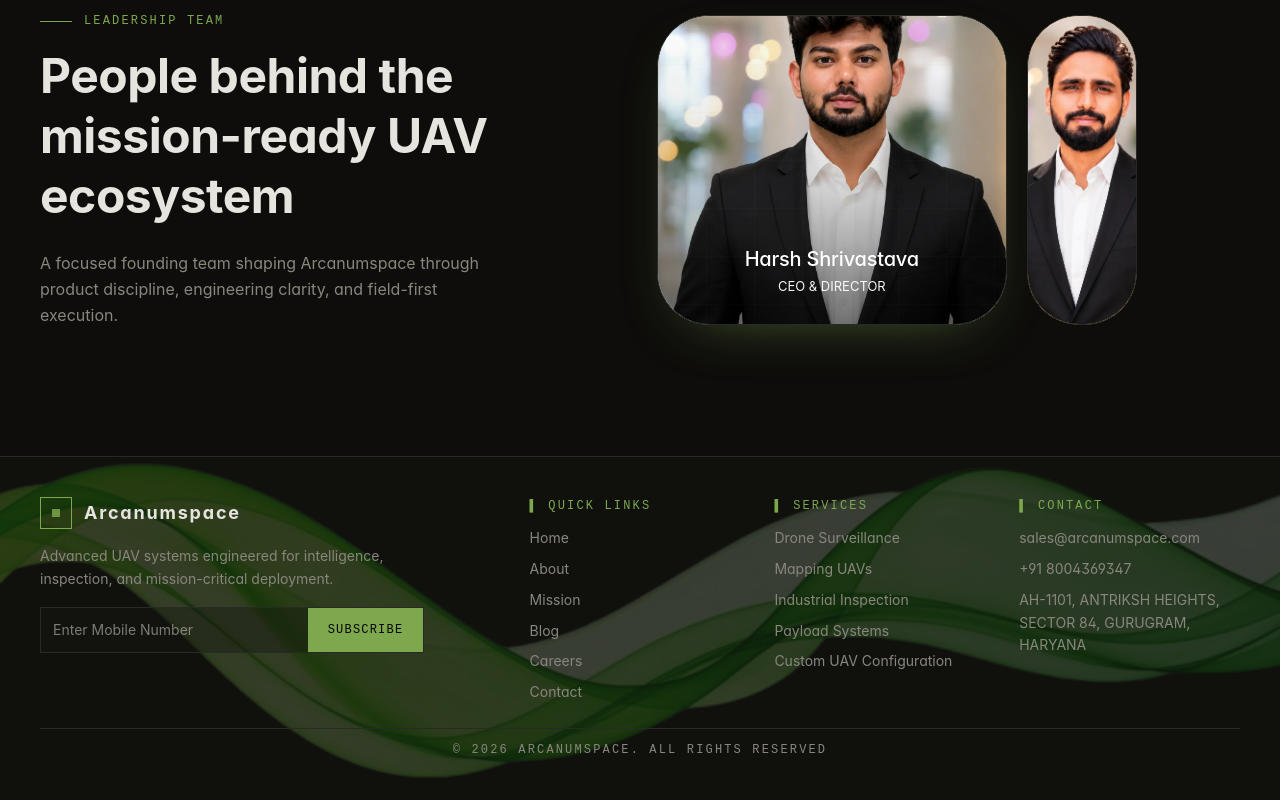
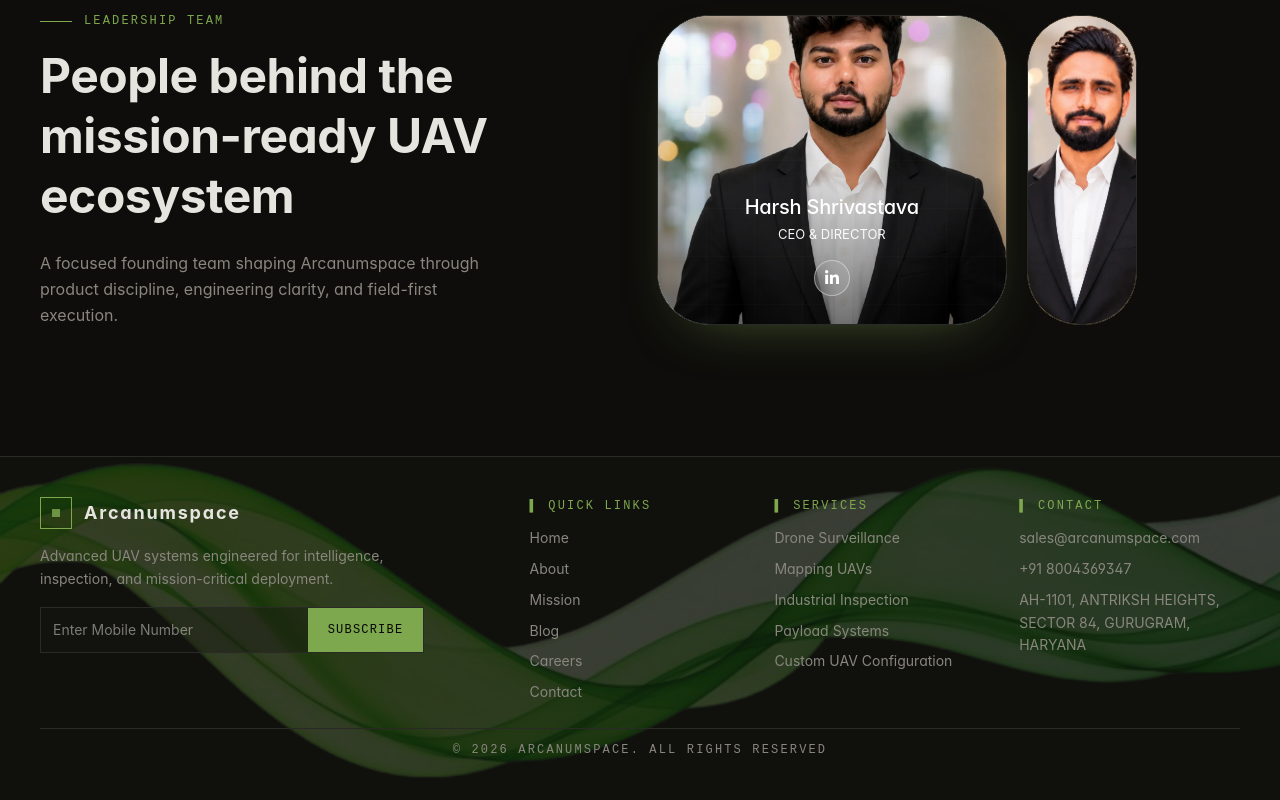
Before and after one commit to yogesaa8/drone, a React (Vite) app: page /about in a window 1280 px wide. Shown: the part 4126-4926 px from the top of the page. Built offline with nearby package versions, Linux system fonts and the light colour scheme.

Commit message:
about change

```diff
--- a/src/pages/AboutPage.jsx
+++ b/src/pages/AboutPage.jsx
@@ -1,4 +1,5 @@
 import { useEffect, useState } from "react";
+import { FaLinkedinIn } from "react-icons/fa";
 import heroImg from "../assets/about/about_page_top.webp";
 import btmImg from "../assets/about/about_page1.webp";
 import { AnimatedGrid } from "../components/animations/AnimatedGrid";
@@ -62,15 +63,17 @@ const teamMembers = [
     role: "CEO & DIRECTOR",
     image: harsh,
     bg: "bg-[#c9dddd]",
-    position: "object-center",
+    position: "object-center md:object-center",
+    linkedin: "https://linkedin.com/in/harsh",
   },
   {
     name: "Manvender Kulhar",
     role: "Growth Manager",
     image: manvender,
     bg: "bg-[#f4c66f]",
-    position: "object-center",
-  }
+    position: "object-center md:object-center",
+    linkedin: "https://linkedin.com/in/manvender",
+  },
 ];
 
 const AboutPage = () => {
@@ -411,6 +414,16 @@ const AboutPage = () => {
                         <p className="mt-2 text-[13px] font-normal opacity-95">
                           {member.role}
                         </p>
+
+                        {/* LINKEDIN ICON */}
+                        <a
+                          href={member.linkedin}
+                          target="_blank"
+                          rel="noopener noreferrer"
+                          className="mt-4 inline-flex items-center justify-center w-9 h-9 rounded-full border border-white/40 bg-white/10 backdrop-blur-sm hover:bg-white hover:text-black transition-all duration-300"
+                        >
+                          <FaLinkedinIn size={16} />
+                        </a>
                       </div>
                     </button>
                   );
```
Lines whose indentation alone changed are shown as unchanged.
